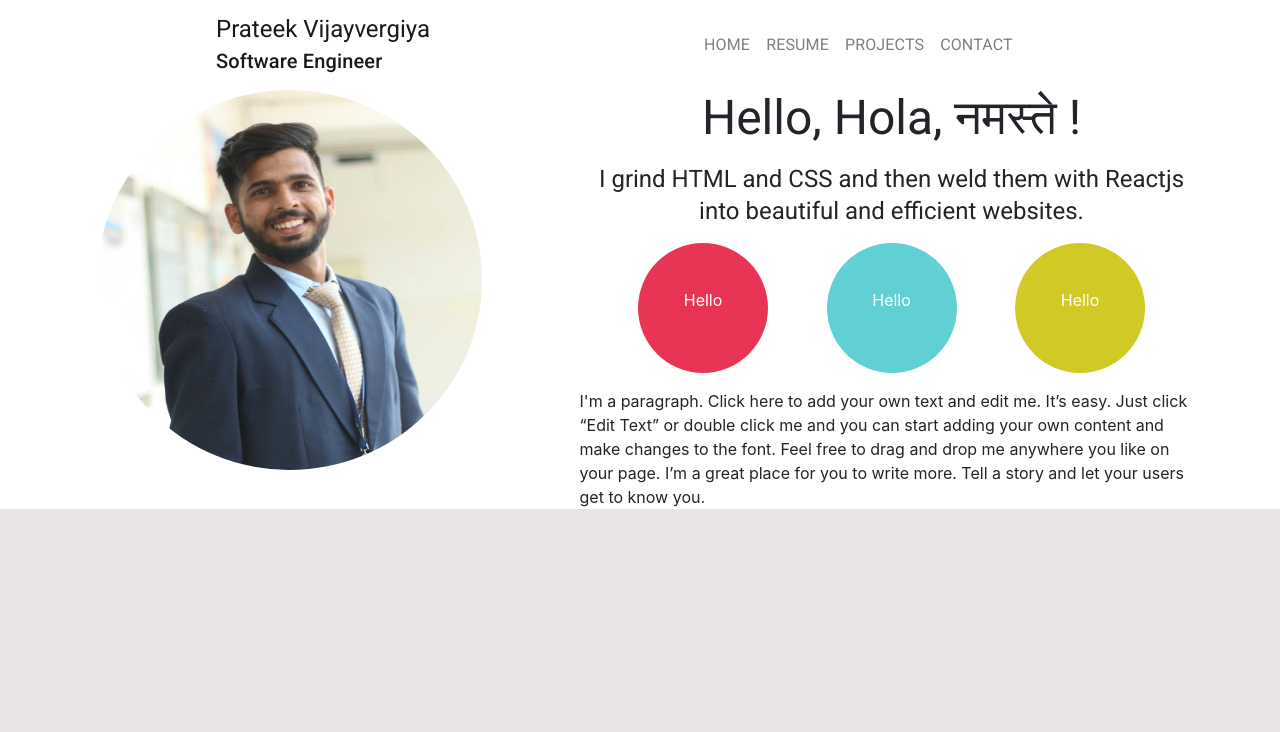
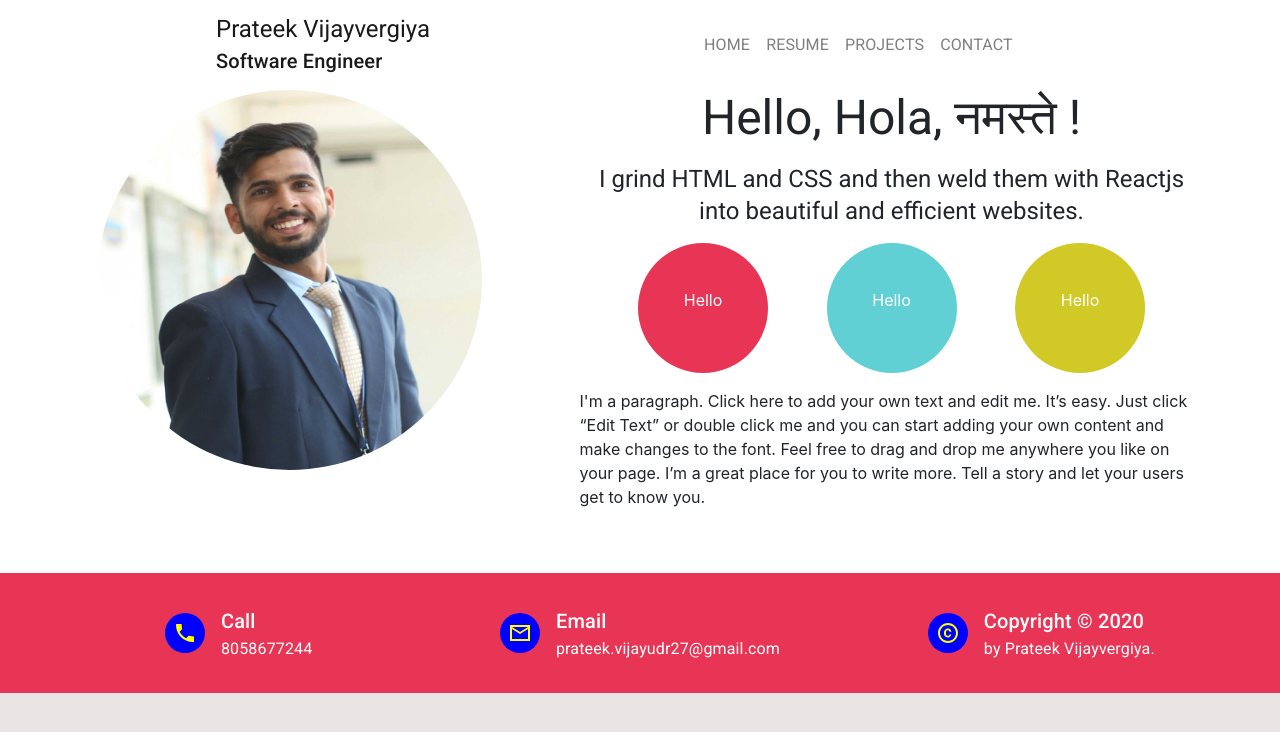
Before and after one commit to prateekvijayvergiya/prateekvijayvergiya.github.io, a Next.js app: page / in a window 1280 px wide. Shown: the top 732 px of the page. Built offline with nearby package versions, Linux system fonts and the light colour scheme.

Commit message:
footer completed

```diff
--- /dev/null
+++ b/components/footer/iconWithText/index.js
@@ -0,0 +1,37 @@
+import React from 'react'
+import Avatar from '@material-ui/core/Avatar'
+import { makeStyles } from '@material-ui/core/styles'
+import Grid from '@material-ui/core/Grid'
+import SvgIcon from '@material-ui/core/SvgIcon'
+import Typography from '@material-ui/core/Typography'
+
+const IconWithText = ({icon: Icon, title, subtitle}) => {
+  const classes = useStyles()
+  return (
+    <Grid container alignItems="center" justify="center" spacing={2} item xs={12} sm={6} md={4}>
+      <Grid item>
+        <Avatar className={classes.avatar}>
+          <SvgIcon htmlColor={'yellow'}>
+            <Icon/>
+          </SvgIcon>
+        </Avatar>
+      </Grid>
+      <Grid item>
+        <Typography variant={'h6'}>
+          {title}
+        </Typography>
+        <Typography>
+          {subtitle}
+        </Typography>
+      </Grid>
+    </Grid>
+  )
+}
+
+const useStyles = makeStyles(() => ({
+  avatar: {
+    backgroundColor: 'blue'
+  },
+}))
+
+export default IconWithText
--- /dev/null
+++ b/components/footer/index.js
@@ -0,0 +1,30 @@
+import React from 'react'
+import { Grid, Typography } from '@material-ui/core'
+import { makeStyles } from '@material-ui/core/styles'
+import PhoneSharpIcon from '@material-ui/icons/PhoneSharp';
+import MailOutlineSharpIcon from '@material-ui/icons/MailOutlineSharp';
+import CopyrightSharpIcon from '@material-ui/icons/CopyrightSharp';
+import IconWithText from './iconWithText';
+
+const AppFooter = () => {
+  const classes = useStyles()
+  return (
+    <Grid container className={classes.container} justify="space-evenly" alignItems="center">
+        <IconWithText icon={PhoneSharpIcon} title={'Call'} subtitle={'8058677244'}/>
+        <IconWithText icon={MailOutlineSharpIcon} title={'Email'} subtitle={'prateek.vijayudr27@gmail.com'}/>
+        <IconWithText icon={CopyrightSharpIcon} title={'Copyright © 2020'} subtitle={'by Prateek Vijayvergiya.'}/>
+    </Grid>
+  )
+}
+
+const useStyles = makeStyles((theme) => ({
+  container: {
+    height: 'auto',
+    width: '100%',
+    backgroundColor: '#e83556',
+    color: 'white',
+    padding: 32,
+  },
+}))
+
+export default AppFooter
--- a/components/home/index.js
+++ b/components/home/index.js
@@ -7,7 +7,7 @@ import { Grid, Typography } from '@material-ui/core'
 const HomePage = () => {
   const classes = useStyles()
   return (
-    <Grid container justify="space-evenly">
+    <Grid container justify="space-evenly" >
       <Grid item xs={12} md={4} lg={4} align='center'>
         <div className={classes.imageContainer}>
           <Image src='/profile.JPG' width={385} height={380}/>
@@ -54,6 +54,10 @@ const useStyles = makeStyles((theme) => ({
     borderRadius: '50%',
     display: 'block',
     overflow: 'hidden',
+    [theme.breakpoints.down('sm')]: {
+      width: 300,
+      height: 300,
+    },
   },
   titleContainer: {
     width: 130,
--- a/components/navBar/index.js
+++ b/components/navBar/index.js
@@ -48,16 +48,19 @@ const AppNavBar = ({setCurrentPage}) => {
 const useStyles = makeStyles((theme) => ({
   collapse: {
     [theme.breakpoints.up('sm')]: {
-      marginLeft: 100,
+      marginLeft: 50,
     },
     [theme.breakpoints.up('lg')]: {
       marginLeft: 250,
     },
   },
   container: {
-    [theme.breakpoints.up('sm')]: {
+    [theme.breakpoints.down('sm')]: {
+      padding: 0,
+      marginLeft: 0,
+    },
+    [theme.breakpoints.down('lg')]: {
       padding: 30,
-      marginLeft: 150,
     },
     [theme.breakpoints.up('lg')]: {
       padding: 50,
--- /dev/null
+++ b/components/spacer/index.js
@@ -0,0 +1,17 @@
+import React from 'react'
+import { makeStyles } from '@material-ui/core/styles'
+
+const Spacer = ({spacing = 3}) => {
+  const classes = useStyles({ spacing })
+  return (
+    <div className={classes.root}/>
+  )
+}
+
+const useStyles = makeStyles(() => ({
+  root: {
+    height: props => `${props.spacing * 8}px`,
+  },
+}))
+
+export default Spacer
--- a/package.json
+++ b/package.json
@@ -9,6 +9,7 @@
   },
   "dependencies": {
     "@material-ui/core": "^4.11.0",
+    "@material-ui/icons": "^4.9.1",
     "@material-ui/styles": "^4.10.0",
     "bootstrap": "^4.5.3",
     "classnames": "^2.2.6",
--- a/pages/index.js
+++ b/pages/index.js
@@ -1,6 +1,8 @@
 import React, { Fragment, useState } from 'react'
+import AppFooter from '../components/footer'
 import HomePage from '../components/home'
 import NavBar from '../components/navBar'
+import Spacer from '../components/spacer'
 
 export default function Home() {
   const [currentPage, setCurrentPage] = useState('home')
@@ -9,6 +11,8 @@ export default function Home() {
     <Fragment>
       <NavBar {...{setCurrentPage}}/>
       {currentPage === 'home' && <HomePage {...{setCurrentPage}}/>}
+      <Spacer spacing={8}/>
+      <AppFooter/>
     </Fragment>
   )
 }
```
Also changed, not shown: 1 other file (tests, documents, lock files or other folders).
